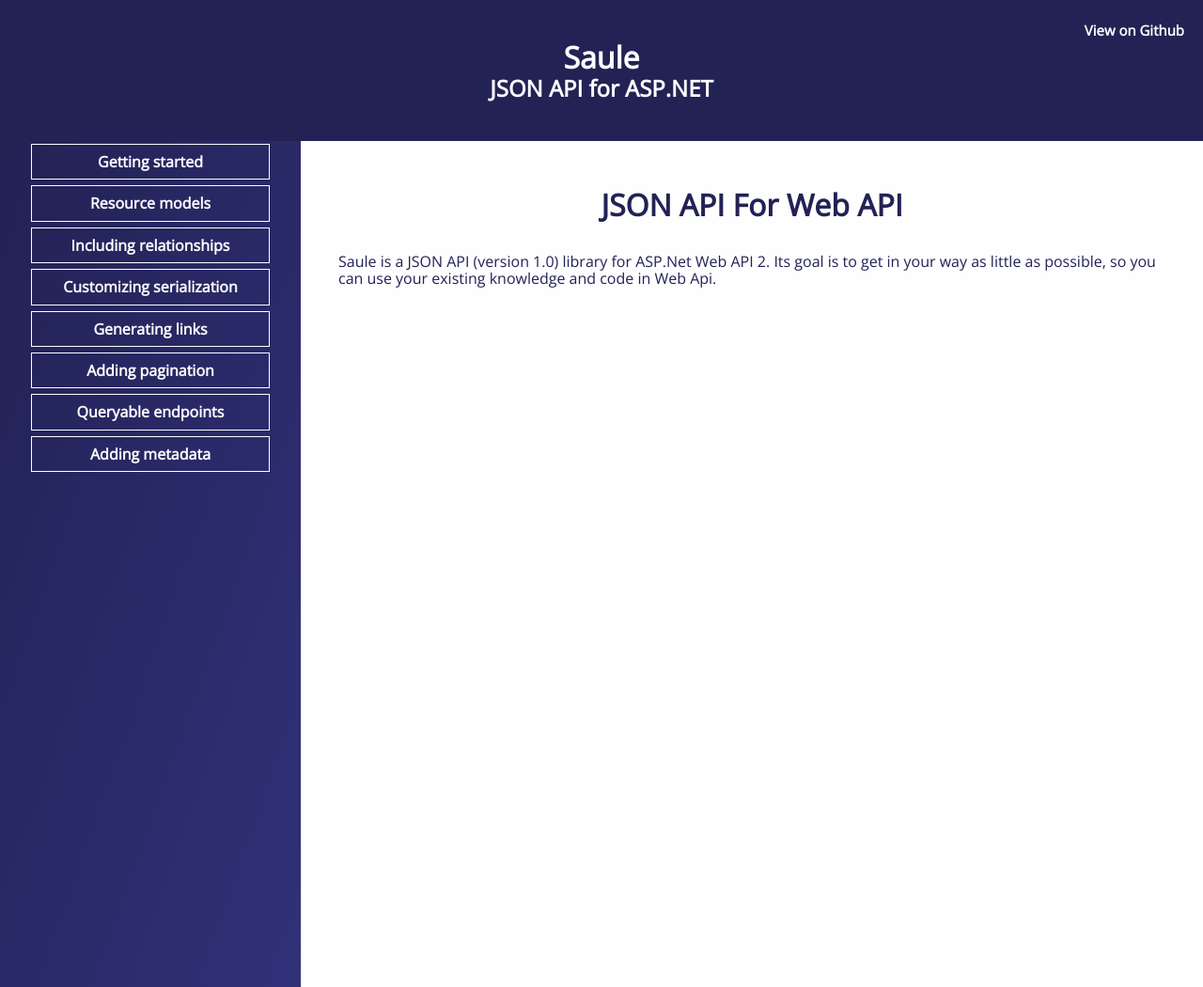
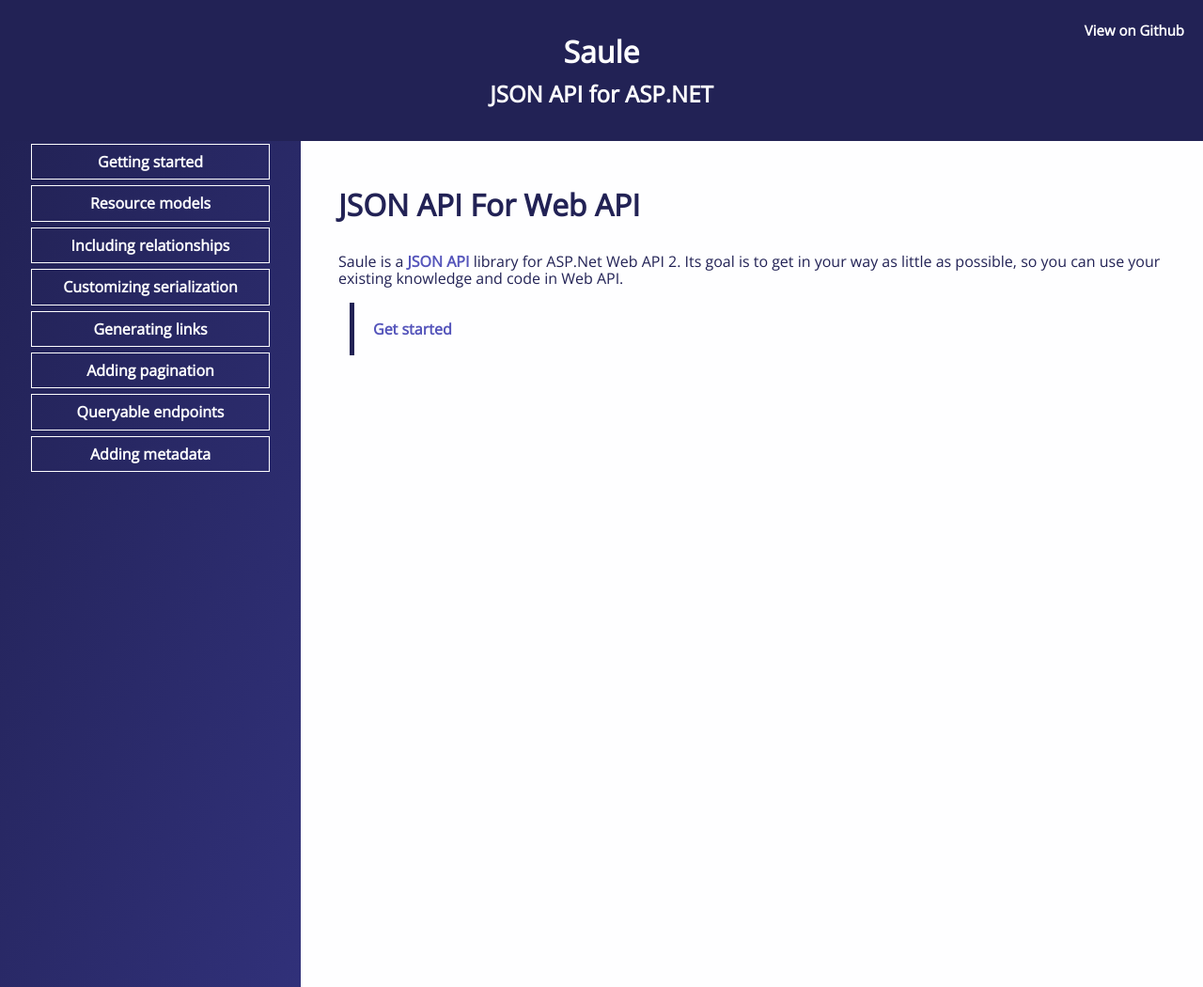
Before and after one commit to joukevandermaas/saule, a Jekyll site: the page built from docs/index.md, in a window 1280 px wide. Shown: the whole page at 94% size. Built offline with Jekyll 4.4.1, drawn with Linux system fonts in a browser that asks for light colours; nearby versions of some CDN libraries; some web fonts are replaced; our own code applies the rules of GitHub Pages for plain Markdown files.

Commit message:
more fixes

```diff
--- a/docs/_config.yml
+++ b/docs/_config.yml
@@ -1,6 +1,7 @@
 repository: joukevandermaas/saule
 markdown: kramdown
 highlighter: rouge
+baseurl: /saule
 kramdown:
   input: GFM
   hard_wrap: false
--- a/docs/_includes/head.html
+++ b/docs/_includes/head.html
@@ -3,7 +3,7 @@
 <link href="https://fonts.googleapis.com/css?family=Open+Sans|Sumana:700" rel="stylesheet">
 
 <link rel="stylesheet" type="text/css" href="https://cdnjs.cloudflare.com/ajax/libs/normalize/6.0.0/normalize.min.css" />
-<link rel="stylesheet" type="text/css" href="/saule/site.css" />
+<link rel="stylesheet" type="text/css" href="{{site.baseurl}}/site.css" />
 
 <meta name="viewport" content="width=device-width, initial-scale=1, maximum-scale=1, user-scalable=0" />
 
--- a/docs/_includes/navigation.html
+++ b/docs/_includes/navigation.html
@@ -2,7 +2,7 @@
   <ul>
   {% for item in site.pages %}
     {% if item.resource == true %}
-      <li><a {% if item.url == page.url %}class="active"{% endif %} href="{{ item.url }}">{{item.title}}</a></li>
+      <li><a {% if item.url == page.url %}class="active"{% endif %} href="{{site.baseurl}}{{ item.url }}">{{item.title}}</a></li>
     {% endif %}
   {% endfor %}
   </ul>
--- a/docs/_layouts/default.html
+++ b/docs/_layouts/default.html
@@ -9,7 +9,7 @@
   <body>
     <div class="site-title">
       <div class="titles">
-        <h1 class="title"><a href="/">Saule</a></h1>
+        <h1 class="title"><a href="{{site.baseurl}}/">Saule</a></h1>
         <h2 class="subtitle">JSON API for ASP.NET</h2>
       </div>
       <h3 class="github"><a href="https://github.com/{{site.repository}}">View on Github</a></h3>
--- a/docs/_sass/style.scss
+++ b/docs/_sass/style.scss
@@ -31,6 +31,10 @@ body {
   a {
     color: inherit;
     text-decoration: none;
+  }
+
+  .title {
+    margin-bottom: 12px;
   }
 }
 
@@ -144,7 +148,7 @@ blockquote {
 
 .page-title {
   font-size: 200%;
-  text-align: center;
+  text-align: left;
 }
 
 hr {
--- a/docs/index.md
+++ b/docs/index.md
@@ -2,6 +2,8 @@
 title: JSON API For Web API
 ---
 
-Saule is a JSON API (version 1.0) library for ASP.Net Web API 2. Its goal is to
+Saule is a [JSON API](http://jsonapi.org) library for ASP.Net Web API 2. Its goal is to
 get in your way as little as possible, so you can use your existing knowledge
-and code in Web Api.
+and code in Web API.
+
+> [Get started](content/1-getting-started)
```
